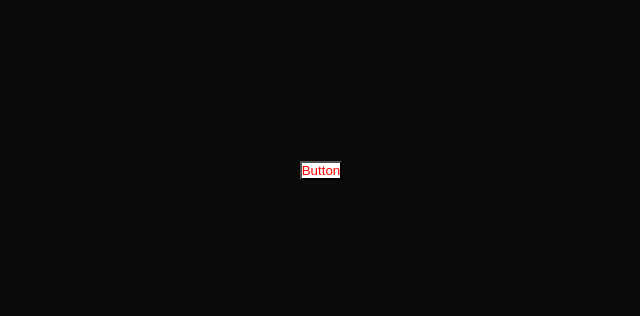
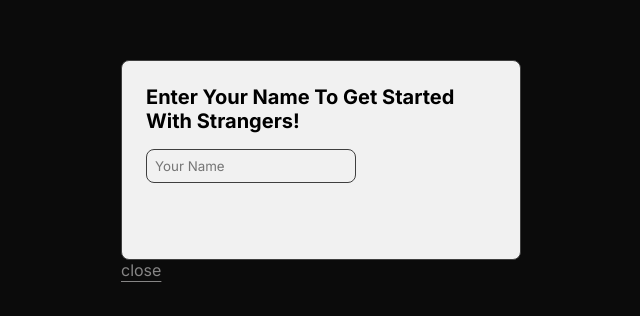
Before and after one commit to senpai60/RandomChat, a React (Vite) app in the folder client/: page / in a window 1280 px wide. Shown: the part 230-546 px from the top of the page, without its empty margins (319-959 px from the left). Built offline with nearby package versions, Linux system fonts and the light colour scheme.

Commit message:
Ui updated

```diff
--- a/client/package.json
+++ b/client/package.json
@@ -10,6 +10,7 @@
     "preview": "vite preview"
   },
   "dependencies": {
+    "lucide-react": "^0.563.0",
     "react": "^19.2.0",
     "react-dom": "^19.2.0",
     "sass": "^1.97.3"
--- a/client/src/App.jsx
+++ b/client/src/App.jsx
@@ -1,9 +1,24 @@
-import React from "react";
+import React, { useEffect, useState } from "react";
 import PrimaryButton from "./components/ui/PrimaryButton";
+import NameDialogue from "./components/layout/NameDialogue";
+import { useUserContext } from "./context/UserContext.jsx";
 const App = () => {
+  const [nameDialogueVisible, setNameDialogueVisible] = useState(true);
+  const { user, GetUser } = useUserContext();
+
+  useEffect(() => {
+    GetUser();
+  }, []);
+
   return (
     <main className="w-full h-screen flex items-center justify-center">
-      <PrimaryButton>Button</PrimaryButton>
+      <PrimaryButton onClick={() => setNameDialogueVisible(true)}>
+        Start Chat
+      </PrimaryButton>
+      <NameDialogue
+        onClose={() => setNameDialogueVisible(false)}
+        canVisible={nameDialogueVisible}
+      />
     </main>
   );
 };
--- /dev/null
+++ b/client/src/components/layout/NameDialogue.jsx
@@ -0,0 +1,34 @@
+import { useState } from "react";
+import { ArrowRight } from "lucide-react";
+
+const NameDialogue = ({ canVisible, onClose }) => {
+  const [name, setName] = useState("");
+
+  return (
+    <div
+      className="dialog-wrapper"
+      style={{ display: `${canVisible ? "block" : "none"}` }}
+    >
+      <div className="name-dialogue">
+        <h3>Enter Your Name To Get Started With Strangers!</h3>
+        <input
+          value={name}
+          onChange={(e) => setName(e.target.value)}
+          type="text"
+          placeholder="Your Name"
+        />
+        <button style={{ opacity: `${!name.trim() ? 0 : 1}` }}>
+          <span>Start Chatting</span>
+          <div className="icon">
+            <ArrowRight size={16} />
+          </div>
+        </button>
+      </div>
+      <span onClick={onClose} id="dialogue-close">
+        close
+      </span>
+    </div>
+  );
+};
+
+export default NameDialogue;
--- a/client/src/components/ui/PrimaryButton.jsx
+++ b/client/src/components/ui/PrimaryButton.jsx
@@ -1,5 +1,5 @@
-const PrimaryButton = ({ children }) => {
-  return <button className="btn-primary">{children}</button>;
+const PrimaryButton = ({ children, onClick }) => {
+  return <button className="btn-primary" onClick={onClick}>{children}</button>;
 };
 
 export default PrimaryButton;
--- /dev/null
+++ b/client/src/context/UserContext.jsx
@@ -0,0 +1,29 @@
+import { createContext, useContext, useState } from "react";
+
+const UserContext = createContext(null);
+
+export const UserProvider = ({ children }) => {
+  const [user, setUser] = useState(null);
+
+  const CreateUser = (name) => {
+    if (!name.trim() || name.trim().length < 2) return;
+    const id = Math.random().toString(16).slice(2) + Date.now().toString(16);
+    const currentUser = { name, id };
+    setUser(currentUser);
+    localStorage.setItem("user", JSON.stringify(currentUser));
+  };
+
+  const GetUser = () => {
+    const currentUser = localStorage.getItem("user");
+
+    setUser(JSON.parse(currentUser ? null : currentUser));
+  };
+
+  return (
+    <UserContext.Provider value={{ GetUser, CreateUser, user }}>
+      {children}
+    </UserContext.Provider>
+  );
+};
+
+export const useUserContext = () => useContext(UserContext);
--- a/client/src/index.scss
+++ b/client/src/index.scss
@@ -1,14 +1,18 @@
+@import url('https://fonts.googleapis.com/css2?family=Inter:ital,opsz,wght@0,14..32,100..900;1,14..32,100..900&display=swap');
 :root {
   --bg-body: #0b0b0b;
   --text-primary: #f1f1f1;
 
   --accent-color: #00ffcc;
+
+  --border-color:#3f3f3f;
 }
 
 * {
   margin: 0;
   padding: 0;
   box-sizing: border-box;
+  font-family: "Inter", sans-serif;
 }
 
 html,
@@ -16,6 +20,7 @@ body {
   width: 100%;
   height: 100%;
   background-color: var(--bg-body);
+  font-size: 16px;
 }
 
 main {
@@ -25,3 +30,23 @@ main {
   justify-content: center;
   align-items: center;
 }
+
+h1 {
+  font-size: 2rem;
+  color: var(--text-primary);
+  line-height: 1.2;
+}
+h3 {
+  font-size: 1.25rem;
+  color: var(--text-primary);
+  line-height: 1.2;
+}
+
+h5{
+  font-size: 1rem;
+  line-height: 1.1;
+}
+h6{
+  font-size: 0.875rem;
+  line-height: 1.1;
+}
--- /dev/null
+++ b/client/src/layout.scss
@@ -0,0 +1,79 @@
+.dialog-wrapper {
+  position: fixed;
+  top: 50%;
+  left: 50%;
+  transform: translate(-50%, -50%);
+  display: flex;
+  flex-direction: column;
+  gap: 0.5rem;
+  .name-dialogue {
+    width: 400px;
+    height: 200px;
+    padding: 1.5rem;
+    background-color: var(--text-primary);
+    border: 1px solid var(--border-color);
+    border-radius: 8px;
+
+    h3 {
+      color: black;
+    }
+
+    input {
+      border: 1px solid var(--border-color);
+      outline: none;
+
+      padding: 0.5rem;
+      margin-top: 1rem;
+      border-radius: 8px;
+      background-color: transparent;
+      display: block;
+    }
+
+    button {
+      background-color: black;
+      color: var(--text-primary);
+      padding: 0.5rem 1rem;
+      border-radius: 0.25rem;
+      // border: 2px solid var(--border-color);
+      cursor: pointer;
+      transition: all 0.2s ease;
+      border: none;
+      margin-top: 1.5rem;
+      display: flex;
+      align-items: center;
+      gap: 1rem;
+
+      .icon {
+        display: inline-flex;
+        align-items: center;
+        justify-content: center;
+        background-color: var(--text-primary);
+        color: black;
+        border-radius: 50%;
+        padding: 2px;
+      }
+
+      &:hover {
+        box-shadow: 0 0 10px black;
+        border: none;
+
+        gap: 2rem;
+      }
+    }
+  }
+
+  #dialogue-close{
+
+    color: rgb(134, 133, 133);
+    font-weight: 400;
+    text-decoration: underline;
+    text-underline-offset: 5px;
+    cursor: pointer;
+    transition: all 0.2s ease;
+
+    &:hover{
+      color: rgb(174, 73, 73);
+        text-decoration: none;
+    }
+  }
+}
--- a/client/src/main.jsx
+++ b/client/src/main.jsx
@@ -2,6 +2,13 @@ import { StrictMode } from "react";
 import { createRoot } from "react-dom/client";
 import "./index.scss";
 import "./ui.scss";
+import "./layout.scss";
+import { UserProvider } from "./context/UserContext.jsx";
+
 import App from "./App.jsx";
 
-createRoot(document.getElementById("root")).render(<App />);
+createRoot(document.getElementById("root")).render(
+  <UserProvider>
+    <App />
+  </UserProvider>,
+);
--- a/client/src/ui.scss
+++ b/client/src/ui.scss
@@ -1,4 +1,14 @@
-.btn-primary{
-    background-color: white;
-    color: red;
+.btn-primary {
+  background-color: var(--text-primary);
+  color: black;
+  padding: 0.5rem 1rem;
+  border-radius: 0.25rem;
+  border: 2px solid var(--border-color);
+  cursor: pointer;
+  transition: all 0.2s ease;
+
+  &:hover {
+    box-shadow: 0 0 10px var(--text-primary);
+    border: none;
+  }
 }
```
Also changed, not shown: 1 other file (tests, documents, lock files or other folders).
